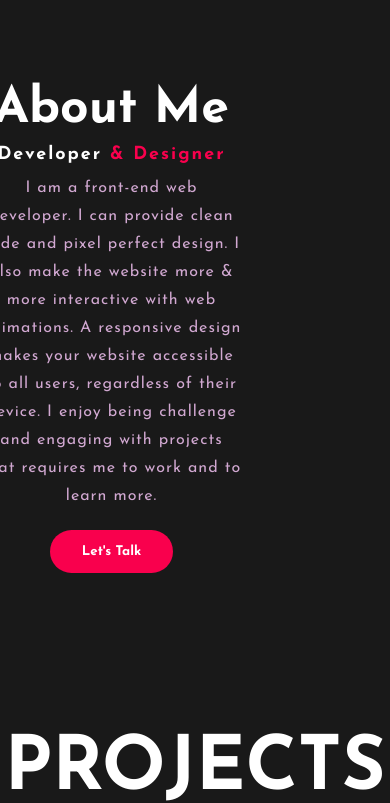
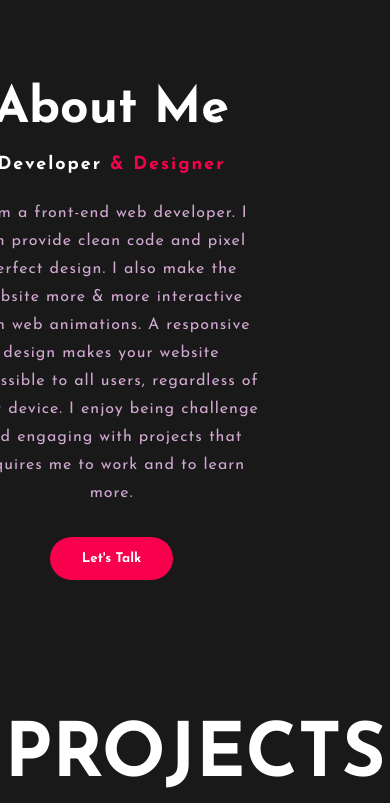
Before and after one commit to Jcode09/Portfolio, a plain HTML site: page index.html in a window 390 px wide. Shown: the part 1474-2277 px from the top of the page. Drawn offline with Linux system fonts and the light colour scheme.

Commit message:
Update style 1

```diff
--- a/css/style.css
+++ b/css/style.css
@@ -457,7 +457,9 @@ footer p:nth-child(2){
 @media only screen and (max-width: 768px) {
     .about {
         flex-direction: column; /* Change flex-direction to column */
-        align-items: center; /* Center align items */
+        align-items: center; /* Center align items horizontally */
+        justify-content: center; /* Center align items vertically */
+        text-align: center; /* Center align text */
     }
 
     .about img {
@@ -470,23 +472,19 @@ footer p:nth-child(2){
         width: 100%;
         max-width: 300px; /* Limit text width */
         text-align: center; /* Center align text */
-        margin-top: 20px; /* Add margin at the top for spacing */
-        margin-bottom: 20px; /* Add margin at the bottom for spacing */
-        padding: 0 20px; /* Optional: Add padding for better text alignment */
+        margin-top: 20px; /* Optional: Add margin at the top for spacing */
     }
 
     .about-text h2 {
         font-size: 50px; /* Adjust heading size */
-        margin-bottom: 10px; /* Adjust margin bottom as needed */
     }
 
     .about-text h5 {
         font-size: 18px; /* Adjust subheading size */
-        margin-bottom: 10px; /* Adjust margin bottom as needed */
     }
 
     .about-text p {
         font-size: 16px; /* Adjust paragraph size */
-        margin-bottom: 20px; /* Adjust margin bottom as needed */
+        margin-bottom: 30px; /* Add margin for spacing */
     }
 }
```
